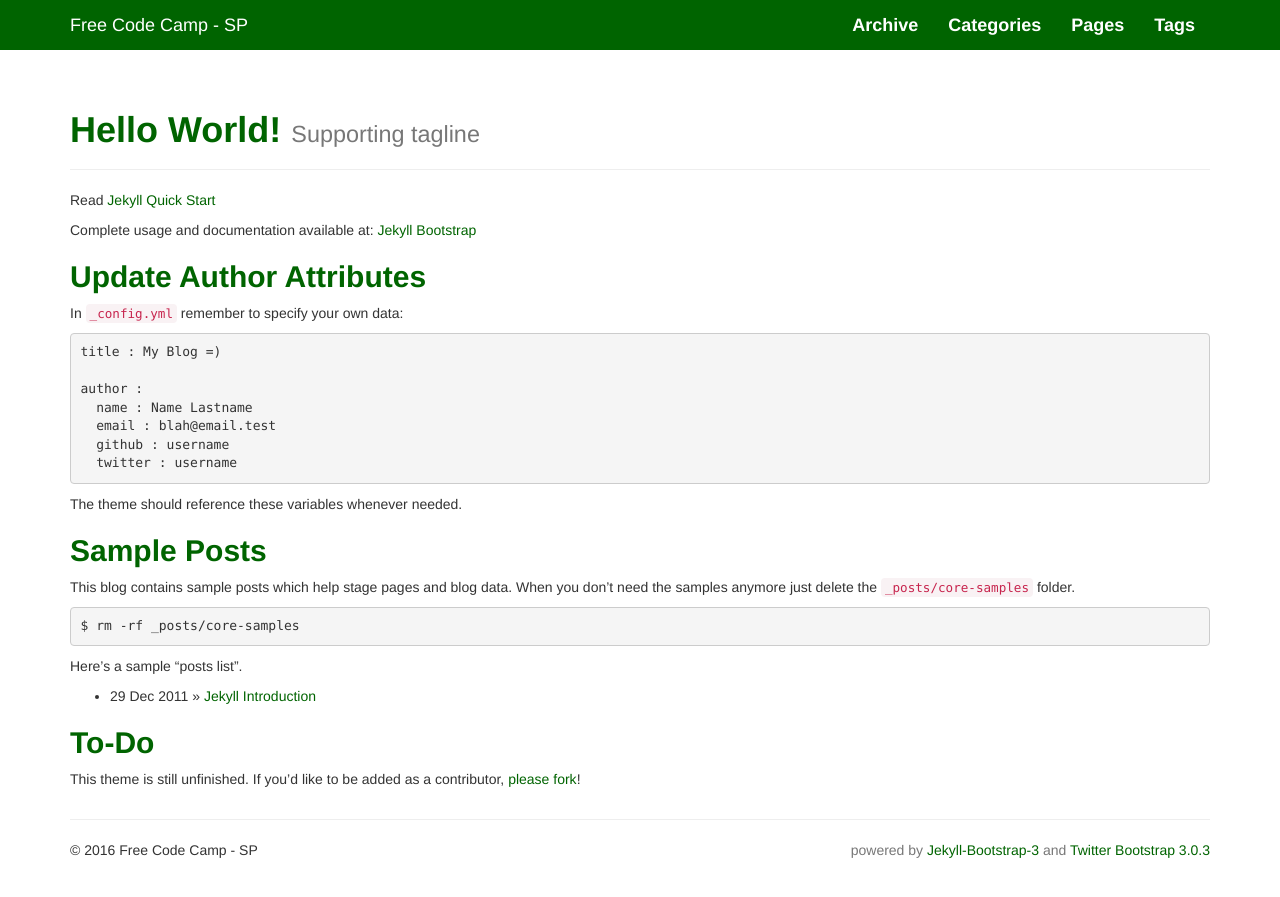
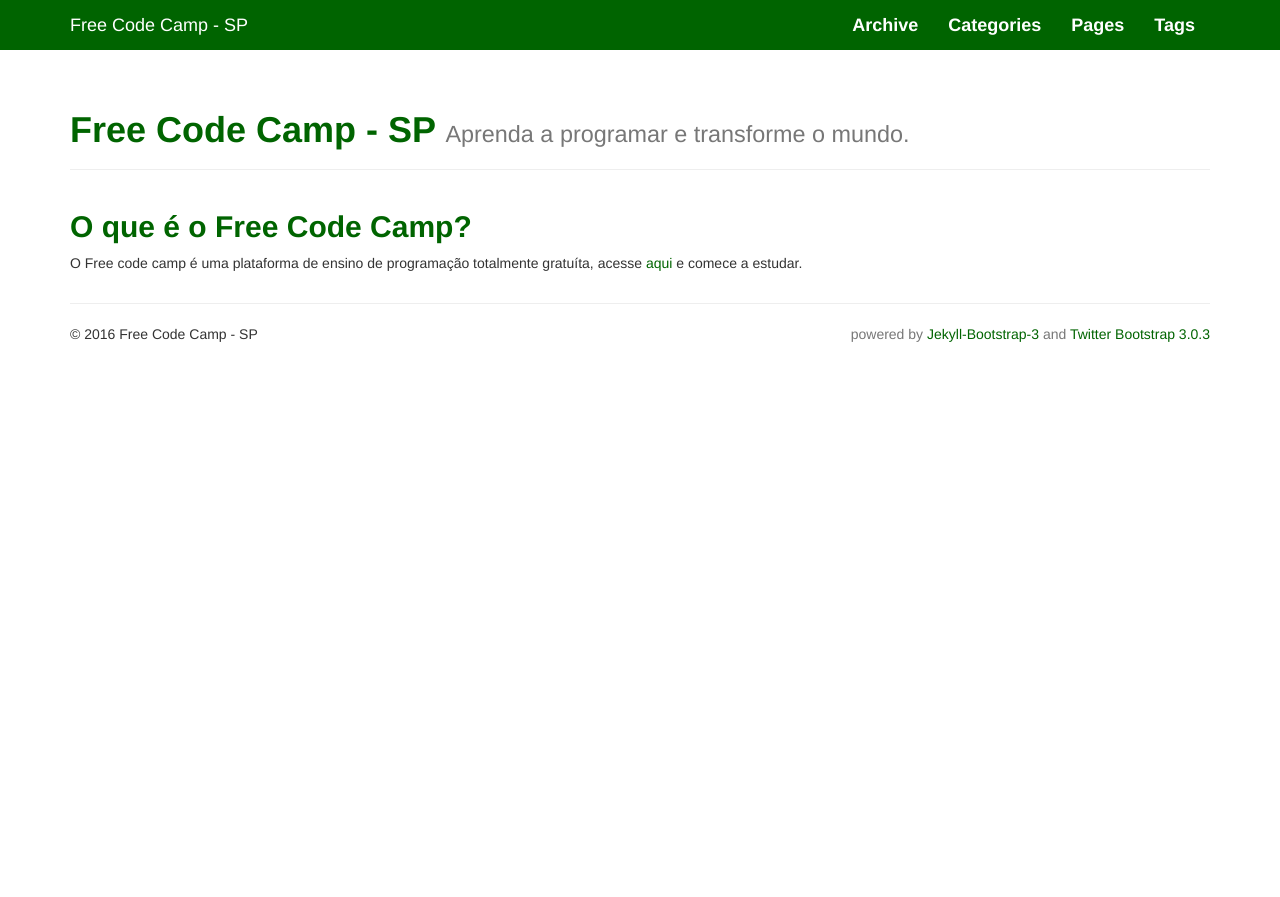
Before and after one commit to FreeCodeCampSp/FreeCodeCampSp.github.io, a Jekyll site: the page built from index.md, in a window 1280 px wide. Shown: the top 897 px of the page. Built offline with Jekyll 4.4.1, drawn with Linux system fonts in a browser that asks for light colours; nearby versions of some CDN libraries; library files that are not in the unit come from our copies.

Commit message:
Atualizando as informações da página inicial

```diff
--- a/index.md
+++ b/index.md
@@ -1,43 +1,9 @@
 ---
 layout: page
-title: Hello World!
-tagline: Supporting tagline
+title: Free Code Camp - SP
+tagline: Aprenda a programar e transforme o mundo.
 ---
 {% include JB/setup %}
 
-Read [Jekyll Quick Start](http://jekyllbootstrap.com/usage/jekyll-quick-start.html)
-
-Complete usage and documentation available at: [Jekyll Bootstrap](http://jekyllbootstrap.com)
-
-## Update Author Attributes
-
-In `_config.yml` remember to specify your own data:
-
-    title : My Blog =)
-
-    author :
-      name : Name Lastname
-      email : blah@email.test
-      github : username
-      twitter : username
-
-The theme should reference these variables whenever needed.
-
-## Sample Posts
-
-This blog contains sample posts which help stage pages and blog data.
-When you don't need the samples anymore just delete the `_posts/core-samples` folder.
-
-    $ rm -rf _posts/core-samples
-
-Here's a sample "posts list".
-
-<ul class="posts">
-  {% for post in site.posts %}
-    <li><span>{{ post.date | date_to_string }}</span> &raquo; <a href="{{ BASE_PATH }}{{ post.url }}">{{ post.title }}</a></li>
-  {% endfor %}
-</ul>
-
-## To-Do
-
-This theme is still unfinished. If you'd like to be added as a contributor, [please fork](http://github.com/dbtek/jekyll-bootstrap-3)!
+## O que é o Free Code Camp?
+O Free code camp  é uma plataforma de ensino de programação totalmente gratuíta, acesse <a href="https://www.freecodecamp.com/" target="_blank">aqui</a> e comece a estudar.
```
